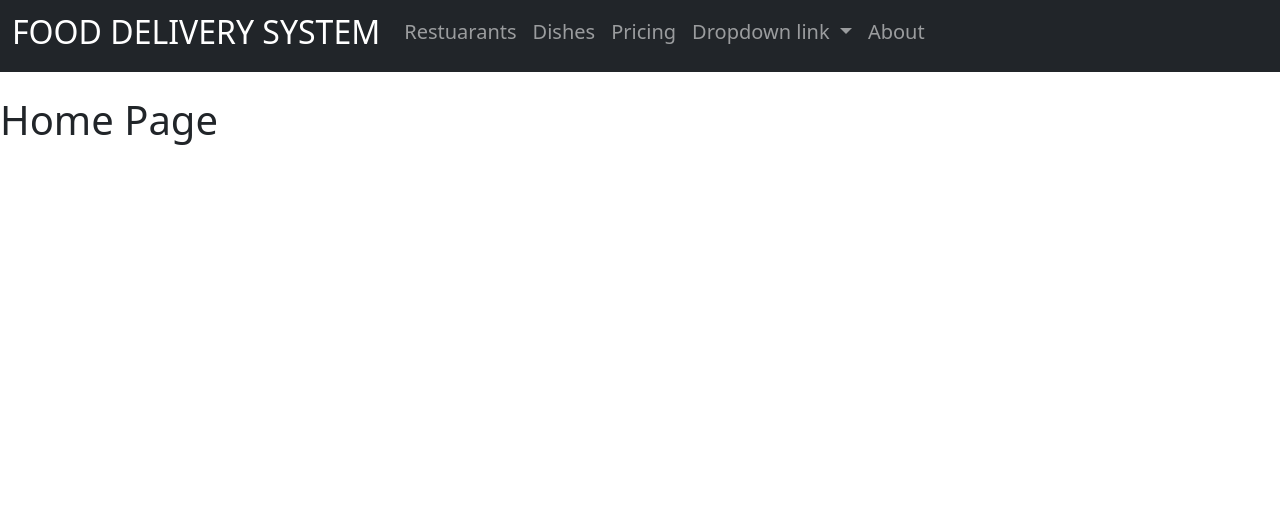
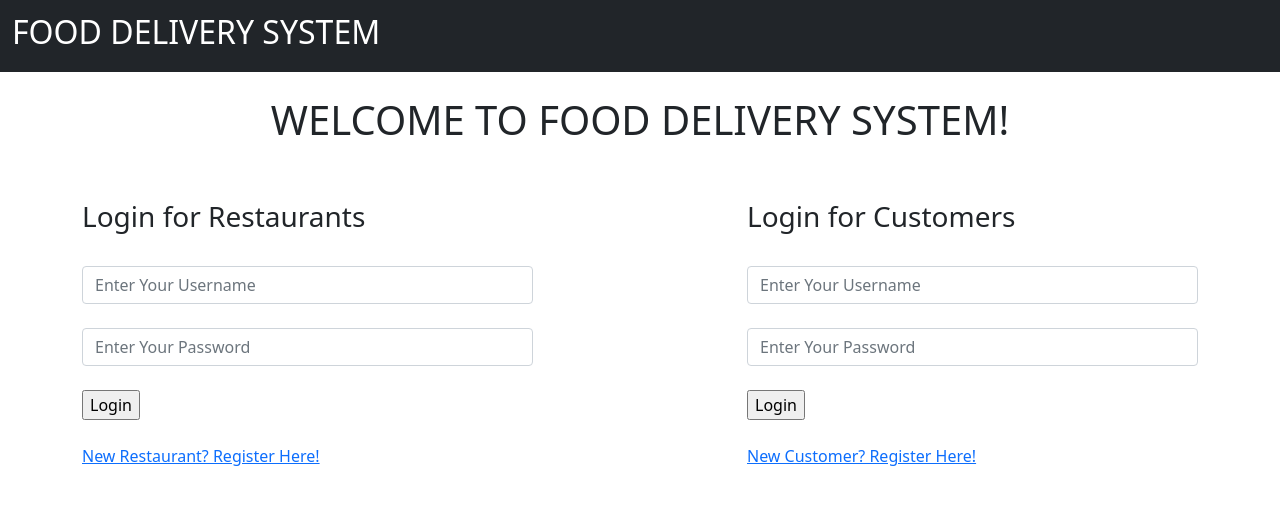
Before and after one commit to shouvikpatra/Food-Delivery-System, a Django app: template home/templates/home/home.html in a window 1280 px wide. Shown: the top 505 px of the page. Run offline with Django 3.2, Linux system fonts and the light colour scheme; the template is opened without the code that fills it, so the values that code supplies are empty; parts of the project's set-up code (start-up, migrations or seed data) failed here and were passed over.

Commit message:
Added Login in Home Page

```diff
--- a/home/templates/home/base.html
+++ b/home/templates/home/base.html
@@ -14,9 +14,7 @@
     />
   </head>
   <body>
-    {% include 'home/navbar.html' %}
-    <br />
-    {% block content %} {% endblock %}
+    {% include 'home/navbar.html' %} {% block content %} {% endblock %}
   </body>
   <script
     src="https://cdn.jsdelivr.net/npm/bootstrap@5.0.0-beta1/dist/js/bootstrap.bundle.min.js"
--- a/home/templates/home/home.html
+++ b/home/templates/home/home.html
@@ -1,3 +1,78 @@
 {% extends 'home/base.html' %} {% block content %}
-<h1>Home Page</h1>
+<br />
+<div class="text-center h1">WELCOME TO FOOD DELIVERY SYSTEM!</div>
+<br /><br />
+<div class="container login-container">
+  <div class="row d-flex justify-content-between">
+    <div class="col-md-5 restuarant-login">
+      <h3>Login for Restaurants</h3>
+      <br />
+      <form>
+        <div class="form-group">
+          <input
+            id="username_res"
+            type="text"
+            class="form-control"
+            placeholder="Enter Your Username"
+            value=""
+          />
+        </div>
+        <br />
+        <div class="form-group">
+          <input
+            id="password_res"
+            type="password"
+            class="form-control"
+            placeholder="Enter Your Password"
+            value=""
+          />
+        </div>
+        <br />
+        <div class="form-group">
+          <input type="submit" class="btnSubmit" value="Login" />
+        </div>
+        <br />
+        <div class="form-group">
+          <a href="#" class="register_res">New Restaurant? Register Here!</a>
+        </div>
+        <br />
+      </form>
+    </div>
+
+    <div class="col-md-5 customer-login">
+      <h3>Login for Customers</h3>
+      <br />
+      <form>
+        <div class="form-group">
+          <input
+            id="username_cus"
+            type="text"
+            class="form-control"
+            placeholder="Enter Your Username"
+            value=""
+          />
+        </div>
+        <br />
+        <div class="form-group">
+          <input
+            id="password_cus"
+            type="password"
+            class="form-control"
+            placeholder="Enter Your Password"
+            value=""
+          />
+        </div>
+        <br />
+        <div class="form-group">
+          <input type="submit" class="btnSubmit" value="Login" />
+        </div>
+        <br />
+        <div class="form-group">
+          <a href="#" class="register_cus">New Customer? Register Here!</a>
+        </div>
+        <br />
+      </form>
+    </div>
+  </div>
+</div>
 {% endblock %}
--- a/home/templates/home/navbar.html
+++ b/home/templates/home/navbar.html
@@ -1,53 +1,5 @@
 <nav class="navbar navbar-expand-lg navbar-dark bg-dark">
   <div class="container-fluid">
     <a class="navbar-brand" href="#"> <h2>FOOD DELIVERY SYSTEM</h2></a>
-    <button
-      class="navbar-toggler"
-      type="button"
-      data-bs-toggle="collapse"
-      data-bs-target="#navbarNavDropdown"
-      aria-controls="navbarNavDropdown"
-      aria-expanded="false"
-      aria-label="Toggle navigation"
-    >
-      <span class="navbar-toggler-icon"></span>
-    </button>
-    <div class="collapse navbar-collapse" id="navbarNavDropdown">
-      <ul class="navbar-nav">
-        <li class="nav-item">
-          <a class="nav-link activeh h5" aria-current="page" href="#"
-            >Restuarants</a
-          >
-        </li>
-        <li class="nav-item">
-          <a class="nav-link h5" href="#">Dishes</a>
-        </li>
-        <li class="nav-item">
-          <a class="nav-link h5" href="#">Pricing</a>
-        </li>
-        <li class="nav-item dropdown">
-          <a
-            class="nav-link dropdown-toggle h5"
-            href="#"
-            id="navbarDropdownMenuLink"
-            role="button"
-            data-bs-toggle="dropdown"
-            aria-expanded="false"
-          >
-            Dropdown link
-          </a>
-          <ul class="dropdown-menu" aria-labelledby="navbarDropdownMenuLink">
-            <li><a class="dropdown-item h5" href="#">Action</a></li>
-            <li><a class="dropdown-item h5" href="#">Another action</a></li>
-            <li>
-              <a class="dropdown-item h5" href="#">Something else here</a>
-            </li>
-          </ul>
-        </li>
-        <li class="nav-item">
-          <a class="nav-link h5" href="about/">About</a>
-        </li>
-      </ul>
-    </div>
   </div>
 </nav>
```
